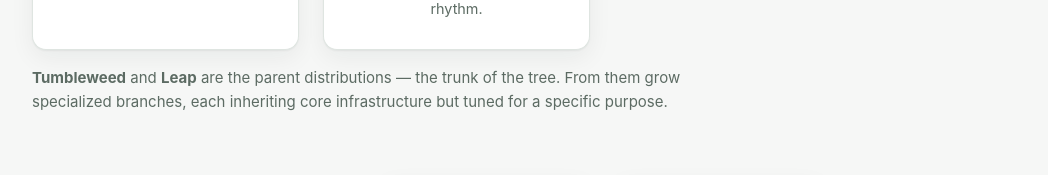
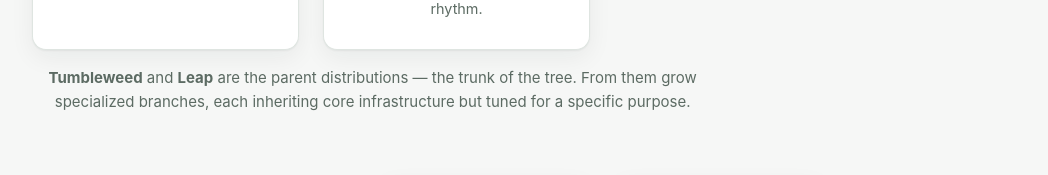
Before and after one commit to openSUSE/branding-guidelines, a plain HTML site: page index.html in a window 1280 px wide. Shown: the part 6411-6586 px from the top of the page, without its empty margins (38-1086 px from the left). Drawn offline with Linux system fonts and the light colour scheme; a web font is replaced by a local one.

Commit message:
Update index.html

```diff
--- a/index.html
+++ b/index.html
@@ -630,7 +630,7 @@
 
     </div>
 
-    <p class="text-muted mt-1" style="margin-bottom:2rem;">
+    <p class="text-center text-muted mt-1" style="margin-bottom:2rem;">
       <strong>Tumbleweed</strong> and <strong>Leap</strong> are the parent distributions —
       the trunk of the tree. From them grow specialized branches, each inheriting core
       infrastructure but tuned for a specific purpose.
```
